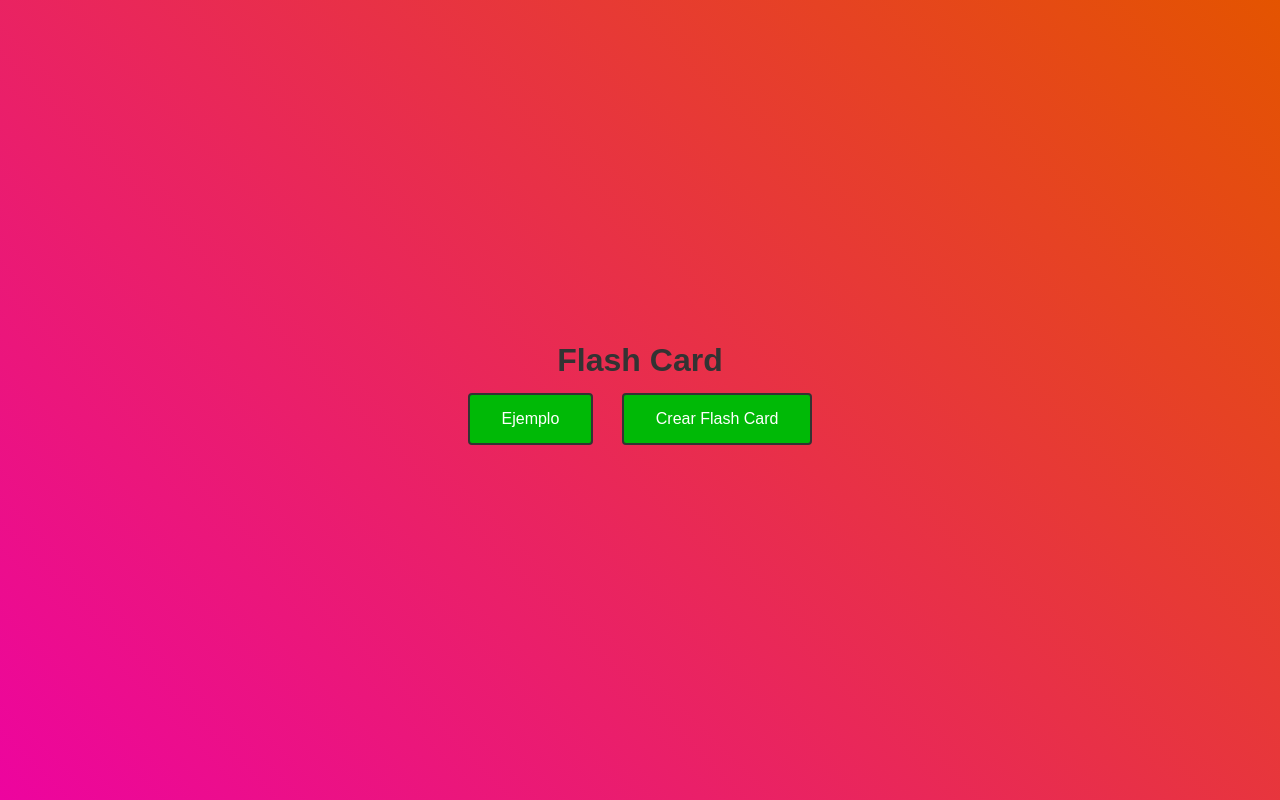
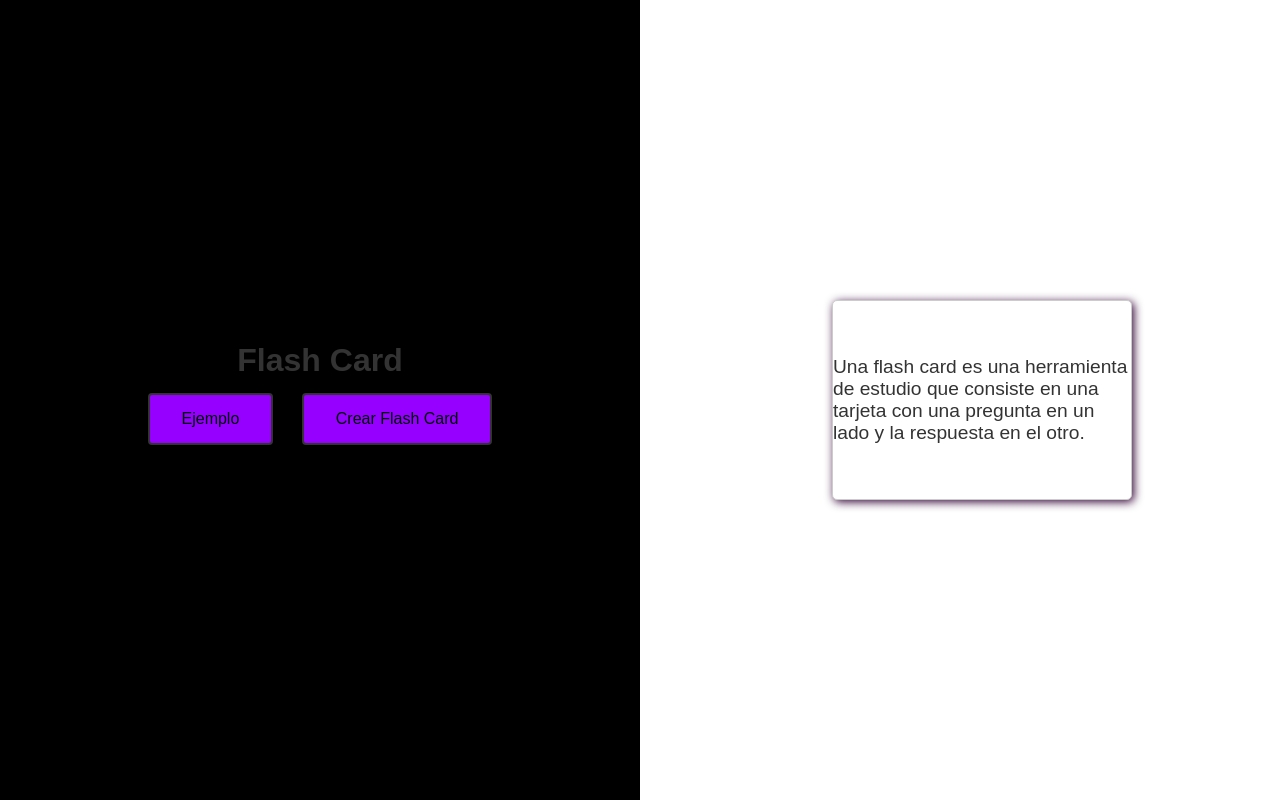
Before and after one commit to ianvaser/flashcards, a plain HTML site: page index.html in a window 1280 px wide. Drawn offline with Linux system fonts and the light colour scheme.

Commit message:
new styles

```diff
--- a/index.html
+++ b/index.html
@@ -7,13 +7,25 @@
         <link rel="stylesheet" href="./styles/index.css">
     </head>
     <body>
-        <div id="flashcard-container">
+        <div id="presentacion">
             <h1>Flash Card</h1>
             <div id="buttons-container">
                 <button id="ejemplo" onclick=goExample()>Ejemplo</button>
                 <button id="crear-flashcard" onclick=goCreate()>Crear Flash Card</button>
             </div>
         </div>
+            <div id="descripcion-container">
+            <div class=flashcard id="flashcard-descripcion">
+                <div class="card-inner">
+                        <div id="pregunta" class="card-front">Una flash card es una herramienta de estudio que consiste en una tarjeta con una pregunta en un lado y la respuesta en el otro.
+                        </div>
+                        <div id="respuesta" class="card-back">
+                        Se utilizan para mejorar la memoria y el aprendizaje a través de la repetición y la autoevaluación.
+                        </div>
+                    </div>
+            </div>
+        </div>
         <script src="./logic/index.js"></script>
+        <script src="./logic/flashcards.js">preguntas=[],respuestas=[]</script>
     </body>
 </html>
--- a/logic/index.js
+++ b/logic/index.js
@@ -4,3 +4,11 @@ function goExample(){
 function goCreate(){
     window.location.href = "../templates/crear.html"
 }
+
+const cards = document.querySelectorAll('.card-inner');
+cards.forEach(card => {
+  card.addEventListener('click', () => {
+    card.classList.toggle('flipped');
+
+  });
+});
--- a/styles/crear.css
+++ b/styles/crear.css
@@ -8,7 +8,6 @@ body {
     font-family: 'Arial', sans-serif;
     color: #333;
     background-color: rgb(214, 225, 221);
-    background-image: linear-gradient(90deg, rgb(237, 190, 4) 0%, rgba(0, 185, 6, 1) 100%);
 }
 
 #crear-content{
@@ -17,16 +16,17 @@ body {
     align-items: center;
     justify-content: center;
     height: 100vh;
+
 }
 
 
   button {
-  background-color: #4CAF50; /* verde moderno */
+  background-color: #9500ff; /* verde moderno */
   color: white;
   border: none;
   padding: 12px 24px;
   font-size: 16px;
-  border-radius: 8px;
+  border-radius: 5px;
   cursor: pointer;
   transition: background-color 0.3s, transform 0.2s;
   box-shadow: 0 4px 8px rgba(0, 0, 0, 0.2);
@@ -34,7 +34,7 @@ body {
 }
 
 button:hover {
-  background-color: #45a049;
+  background-color: #40006e;
   transform: scale(1.03);
 }
 
@@ -60,13 +60,17 @@ button:disabled {
 #nueva-pregunta, #nueva-respuesta {
     padding: 10px;
     margin: 10px 0;
-    border: 1px solid #000000;
-    border-radius: 7px;
-    background-color: rgb(16, 160, 13);
+    border: 1px solid #ffffff;
+    background-color: #f1edf3;
     font-size: 16px;
     transition: border-color 0.3s, box-shadow 0.3s;
 }
 
 #nueva-pregunta::placeholder, #nueva-respuesta::placeholder {
-    color: #0000008f;
+    color: #121212b2;
 }
+
+#crear-container{
+  background-color: #000000;
+  padding: 20px;
+}
--- a/styles/ejemplo.css
+++ b/styles/ejemplo.css
@@ -6,9 +6,9 @@
 body {
     font-family: 'Arial', sans-serif;
     color: #333;
-    background-color: rgb(214, 225, 221);
-    background-image: linear-gradient(90deg, rgb(237, 4, 120) 0%, rgb(13, 87, 151) 100%);
-}
+    background-color: rgb(11, 11, 11);
+    height: 100vh;
+  }
 #titulo{
     font-size: 2em;
     color: #333;
@@ -20,13 +20,14 @@ body {
     flex-direction: column;
     align-items: center;
     justify-content: center;
-    height: 100vh;
+    height: 80vh;
 }
 .flashcard {
   width: 300px;
   height: 200px;
   perspective: 1000px;
   margin: 20px;
+  max-width: 300px;
 }
 
 .card-inner {
@@ -34,7 +35,7 @@ body {
   height: 100%;
   position: relative;
   transform-style: preserve-3d;
-  transition: transform 0.6s;
+  transition: transform 0.6s ease-in-out;
   cursor: pointer;
 }
 
@@ -48,28 +49,31 @@ body {
   width: 100%;
   height: 100%;
   backface-visibility: hidden;
+  -webkit-backface-visibility: hidden;
   display: flex;
   align-items: center;
   justify-content: center;
   font-size: 1.2rem;
-
   border: 1px solid #ccc;
-  border-radius: 8px;
+  color: #333;
+  border-radius: 5px;
   background: #f9f9f9;
 }
 
+
 .card-back {
   transform: rotateY(180deg);
-  background: #ffeaa7;
+  background: #9500ff;
+  color : #000000;
 }
 
 button {
-  background-color: #4CAF50; /* verde moderno */
+  background-color: #9500ff; /* verde moderno */
   color: white;
   border: none;
   padding: 12px 24px;
   font-size: 16px;
-  border-radius: 8px;
+  border-radius: 5px;
   cursor: pointer;
   transition: background-color 0.3s, transform 0.2s;
   box-shadow: 0 4px 8px rgba(0, 0, 0, 0.2);
@@ -77,7 +81,7 @@ button {
 }
 
 button:hover {
-  background-color: #45a049;
+  background-color: #40006e;
   transform: scale(1.03);
 }
 
@@ -91,21 +95,14 @@ button:disabled {
   box-shadow: none;
 }
 
-.btn-rojo {
-  background-color: #e74c3c;
-}
-
-.btn-rojo:hover {
-  background-color: #c0392b;
-}
 
 /* Botón azul */
 .btn-azul {
-  background-color: #0b74bb;
+  background-color: #9500ff;
 }
 
 .btn-azul:hover {
-  background-color: #063352;
+  background-color: #40006e;
 }
 
 #pregunta,
@@ -118,7 +115,7 @@ button:disabled {
 }
 
 .progress{
-  --progress: 50%;
+  --progress: 0%;
   width: 45vw;
   height: 6vh;
   border: 1px solid #fff;
@@ -136,8 +133,8 @@ button:disabled {
 .progress-value {
   width: var(--progress);
   height: 100%;
-  background: linear-gradient(to bottom, gold ,orange, gold);
-  box-shadow: 0 0 10px 2px orange;
+  background: linear-gradient(to bottom, #40006e ,#9500ff, #40006e);
+  box-shadow: 0 0 10px 2px #9500ff;
   transition: width 1s ;
   animation: shine 2.5s linear infinite;
 }
@@ -150,3 +147,12 @@ button:disabled {
     background-position: 0 50px;
   }
 }
+
+#top-bar{
+    display: flex;
+    justify-content: space-between;
+    align-items: center;
+    padding: 10px 20px;
+    background-color: #121212;
+    box-shadow: 0 2px 4px rgba(0, 0, 0, 0.1);
+}
--- a/styles/index.css
+++ b/styles/index.css
@@ -6,15 +6,15 @@
 
 body {
     font-family: 'Arial', sans-serif;
-
-    background-image: linear-gradient(45deg, rgb(237, 4, 159) 0%, rgb(228, 84, 0) 100%);
+    display: flex;
+    background-color: #fff;
     color: #333;
 }
 
 button {
-    background-color: #00b906; /* Green */
+    background-color: #9500ff; /* Green */
     border: none;
-    color: rgb(255, 255, 255);
+    color: rgb(0, 0, 0);
     padding: 15px 32px;
     text-align: center;
     text-decoration: none;
@@ -26,14 +26,76 @@ button {
     cursor: pointer;
 }
 button:hover {
-    background-color: #04ff00;
-    color: #000; /* Lighter shade on hover */
+    background-color: #40006e;
+    color: #ffffff; /* Lighter shade on hover */
 }
 
-#flashcard-container{
+#presentacion{
     display: flex;
     flex-direction: column;
     align-items: center;
+    text-align: center;
     justify-content: center;
     height: 100vh;
+    background-color: #000;
+    width: 50vw;
 }
+
+#descripcion{
+    font-size: 24px;
+    margin-top: 20px;
+    color: #ffffff;
+    width: 50vw;
+}
+
+.flashcard {
+  width: 300px;
+  height: 200px;
+  perspective: 1000px;
+  margin: 10px;
+  margin-left: 15vw;
+  aspect-ratio: 3 / 2;
+}
+
+.card-inner {
+  width: 100%;
+  height: 100%;
+  position: relative;
+  transform-style: preserve-3d;
+  transition: transform 0.6s;
+  cursor: pointer;
+}
+
+.card-inner.flipped {
+  transform: rotateY(180deg);
+}
+
+.card-front,
+.card-back {
+  position: absolute;
+  width: 100%;
+  height: 100%;
+  backface-visibility: hidden;
+  display: flex;
+  align-items: center;
+  justify-content: center;
+  font-size: 1.2rem;
+  box-shadow: #310134 2px 2px 10px;
+  border: 1px solid #ccc;
+  border-radius: 5px;
+  background: #ffffff;
+}
+
+.card-back {
+  transform: rotateY(180deg);
+  background: #ffffff3c;
+}
+
+#descripcion-container{
+    display: flex;
+    flex-direction: row;
+    align-items: center;
+    justify-content:flex-end;
+    height: 100vh;
+    padding-right: 50px;
+}
```
Also changed, not shown: templates/crear.html (+5 -3 lines), templates/ejemplo.html (+0 -2 lines), templates/flash-creado.html (+10 -8 lines).
